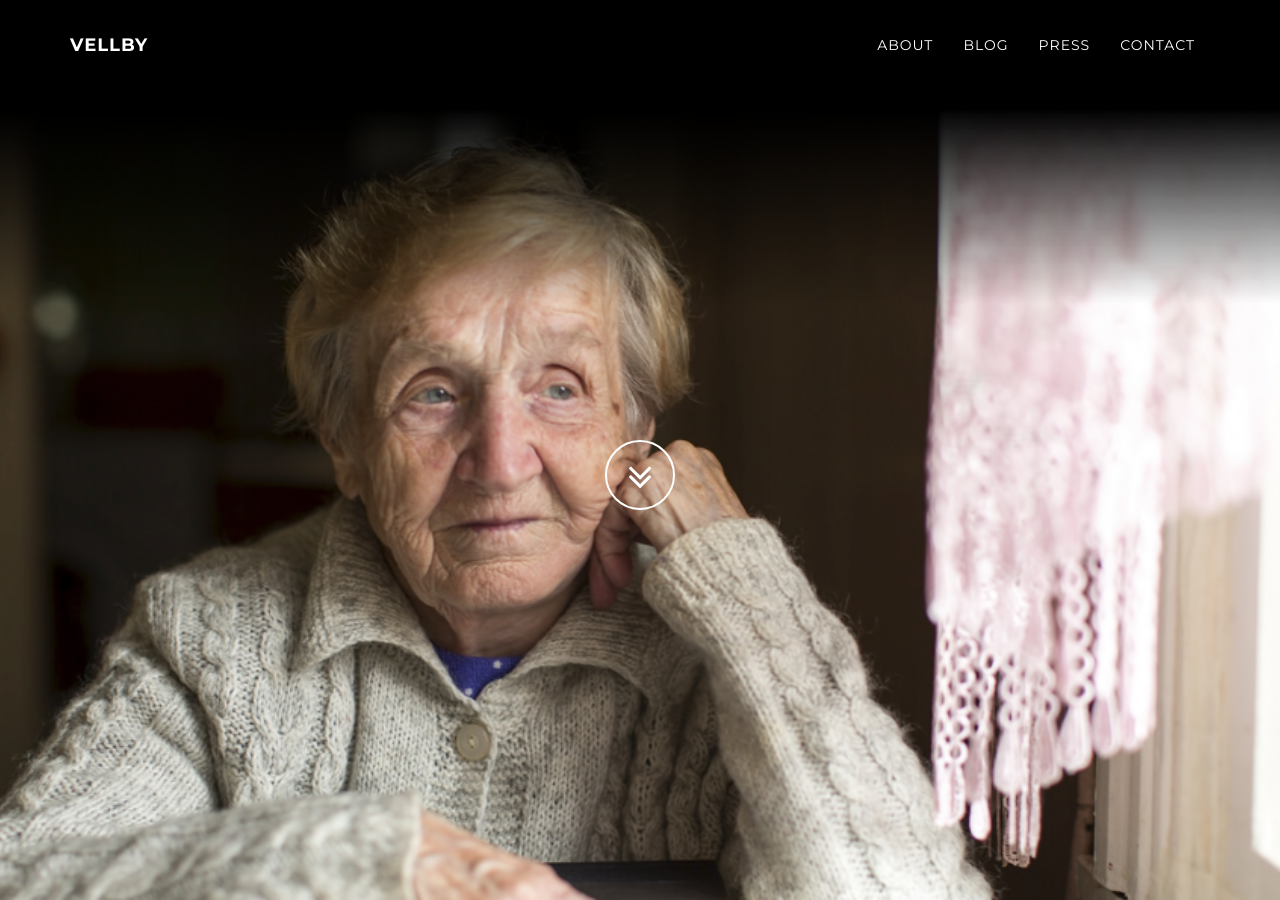
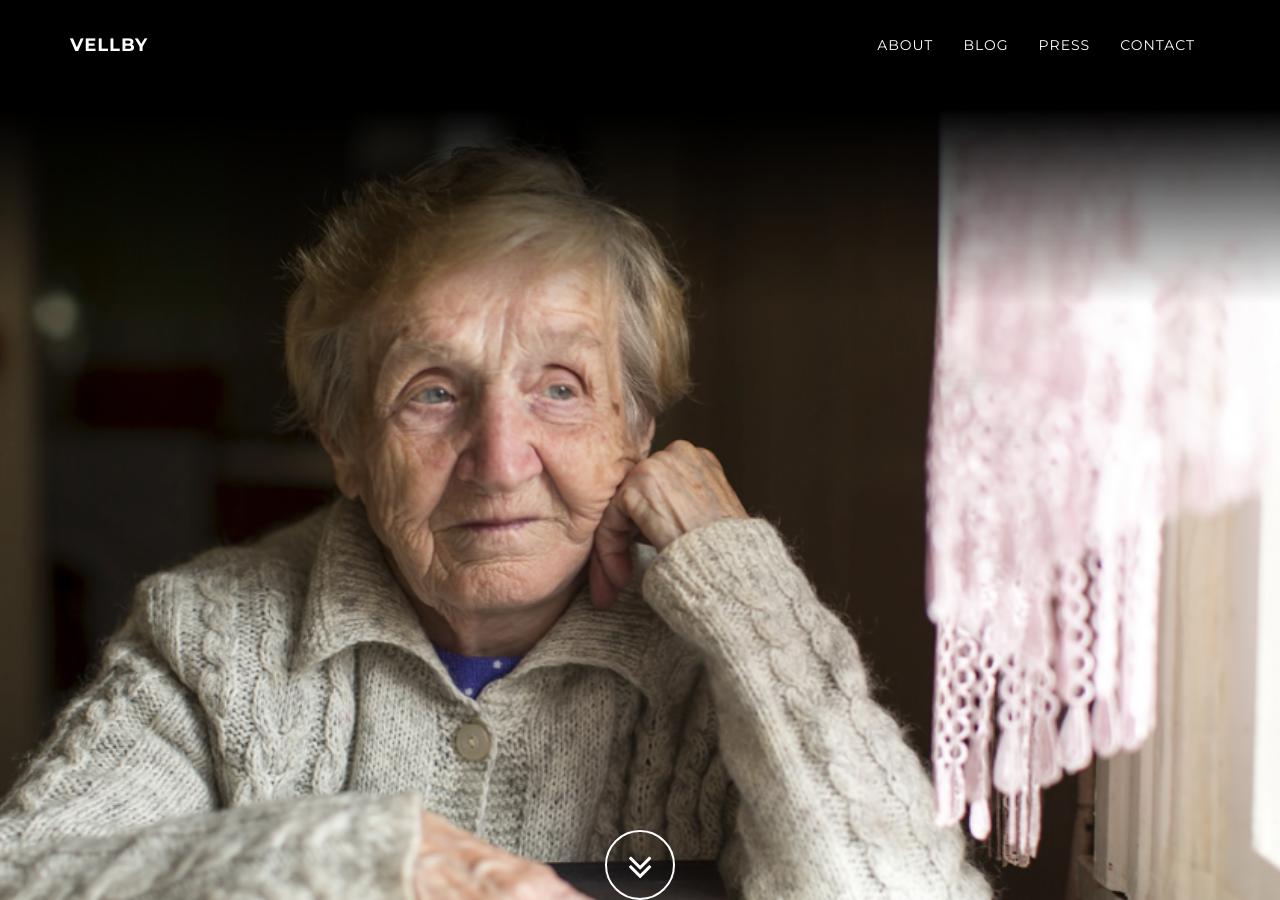
Before and after one commit to vellby/vellby, a Jekyll site: the page built from index.html, in a window 1280 px wide and 900 px high. Built offline with Jekyll 4.4.1, drawn with Linux system fonts in a browser that asks for light colours.

Commit message:
push bottom

```diff
--- a/_includes/css/grayscale.css
+++ b/_includes/css/grayscale.css
@@ -148,7 +148,7 @@ a:focus {
 
 .about .about-body {
     display: table-cell;
-    vertical-align: middle;
+    vertical-align: bottom;
 }
 
 .intro {
@@ -168,7 +168,7 @@ a:focus {
 
 .intro .intro-body {
     display: table-cell;
-    vertical-align: middle;
+    vertical-align: bottom;
 }
 
 .intro .intro-body .brand-heading {
```
